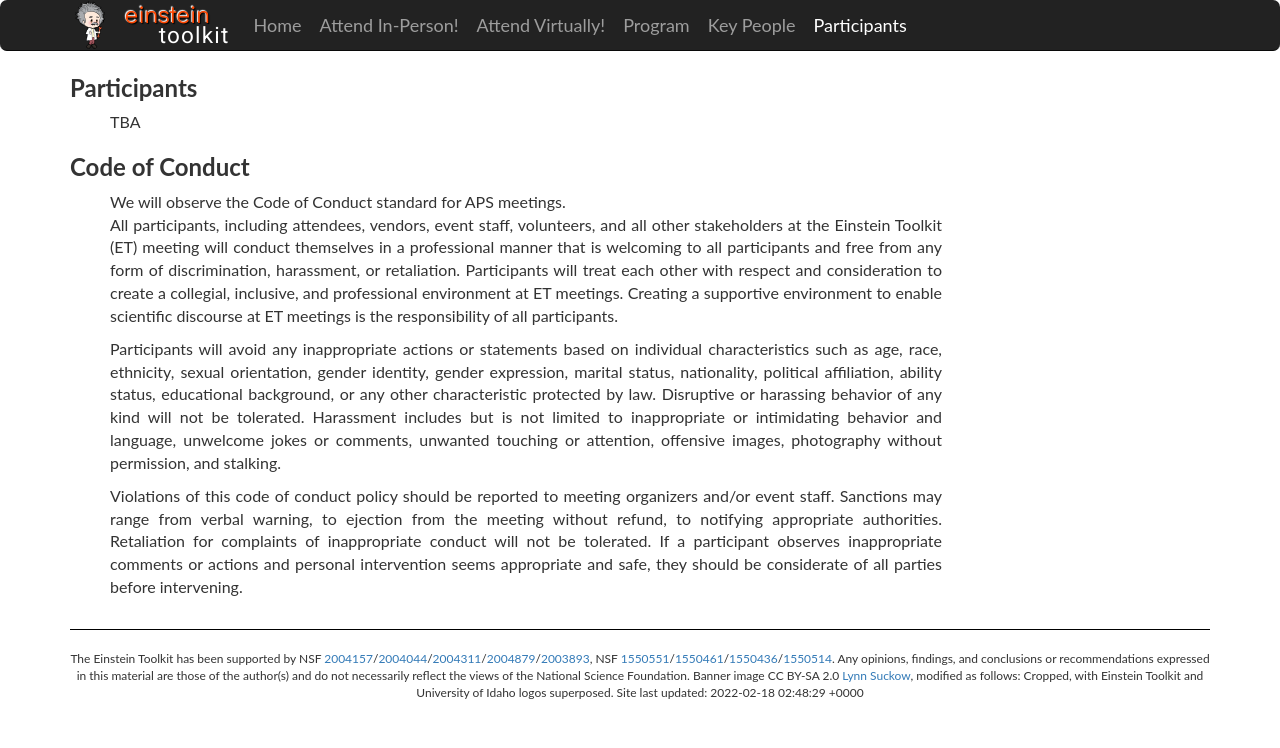
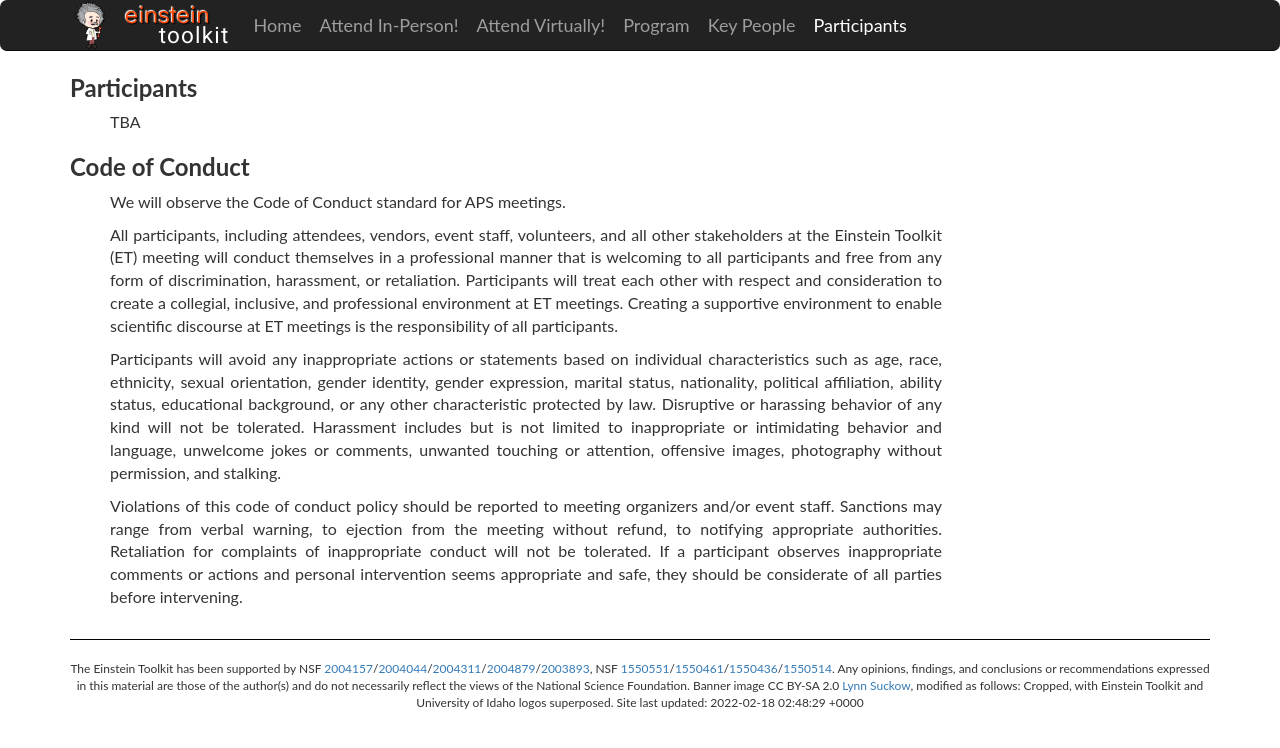
Before and after one commit to EinsteinToolkit/et2022uidaho, a Jekyll site: the page built from participants.html, in a window 1280 px wide. Shown: the top 748 px of the page. Built offline with Jekyll 4.4.1, drawn with Linux system fonts in a browser that asks for light colours.

Commit message:
participants.html: adjusted paragraphs of CoC

```diff
--- a/participants.html
+++ b/participants.html
@@ -105,41 +105,49 @@ function randomizeParticipantPhotos(id) {
         <div id="codeofconduct">
           <ul>
 
-            We will observe the Code of Conduct standard for APS meetings.
-            <br>
-
             <p style="text-align: justify;">
-              All participants, including attendees, vendors, event staff, volunteers,
-              and all other stakeholders at the Einstein Toolkit (ET) meeting will
-              conduct themselves in a professional manner that is welcoming to all
-              participants and free from any form of discrimination, harassment, or
-              retaliation. Participants will treat each other with respect and
-              consideration to create a collegial, inclusive, and professional
-              environment at ET meetings. Creating a supportive environment to enable
-              scientific discourse at ET meetings is the responsibility of all
-              participants.
+              We will observe the Code of Conduct standard for APS
+              meetings.
             </p>
 
             <p style="text-align: justify;">
-              Participants will avoid any inappropriate actions or statements based on
-              individual characteristics such as age, race, ethnicity, sexual
-              orientation, gender identity, gender expression, marital status,
-              nationality, political affiliation, ability status, educational
-              background, or any other characteristic protected by law. Disruptive or
-              harassing behavior of any kind will not be tolerated. Harassment
-              includes but is not limited to inappropriate or intimidating behavior
-              and language, unwelcome jokes or comments, unwanted touching or
-              attention, offensive images, photography without permission, and
-              stalking.
+              All participants, including attendees, vendors, event
+              staff, volunteers, and all other stakeholders at the
+              Einstein Toolkit (ET) meeting will conduct themselves in a
+              professional manner that is welcoming to all participants
+              and free from any form of discrimination, harassment, or
+              retaliation. Participants will treat each other with
+              respect and consideration to create a collegial,
+              inclusive, and professional environment at ET
+              meetings. Creating a supportive environment to enable
+              scientific discourse at ET meetings is the responsibility
+              of all participants.
             </p>
 
             <p style="text-align: justify;">
-              Violations of this code of conduct policy should be reported to meeting
-              organizers and/or event staff. Sanctions may range from verbal warning,
-              to ejection from the meeting without refund, to notifying appropriate
-              authorities. Retaliation for complaints of inappropriate conduct will
-              not be tolerated. If a participant observes inappropriate comments or
-              actions and personal intervention seems appropriate and safe, they
+              Participants will avoid any inappropriate actions or
+              statements based on individual characteristics such as
+              age, race, ethnicity, sexual orientation, gender identity,
+              gender expression, marital status, nationality, political
+              affiliation, ability status, educational background, or
+              any other characteristic protected by law. Disruptive or
+              harassing behavior of any kind will not be
+              tolerated. Harassment includes but is not limited to
+              inappropriate or intimidating behavior and language,
+              unwelcome jokes or comments, unwanted touching or
+              attention, offensive images, photography without
+              permission, and stalking.
+            </p>
+
+            <p style="text-align: justify;">
+              Violations of this code of conduct policy should be
+              reported to meeting organizers and/or event
+              staff. Sanctions may range from verbal warning, to
+              ejection from the meeting without refund, to notifying
+              appropriate authorities. Retaliation for complaints of
+              inappropriate conduct will not be tolerated. If a
+              participant observes inappropriate comments or actions and
+              personal intervention seems appropriate and safe, they
               should be considerate of all parties before intervening.
             </p>
           </ul>
```
